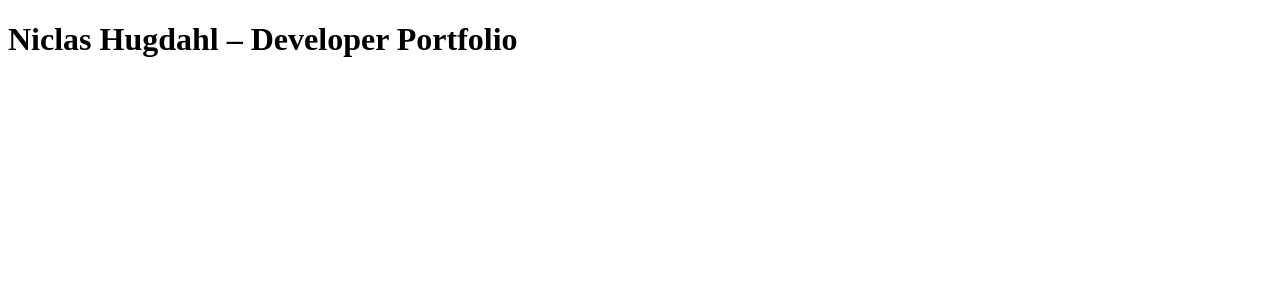
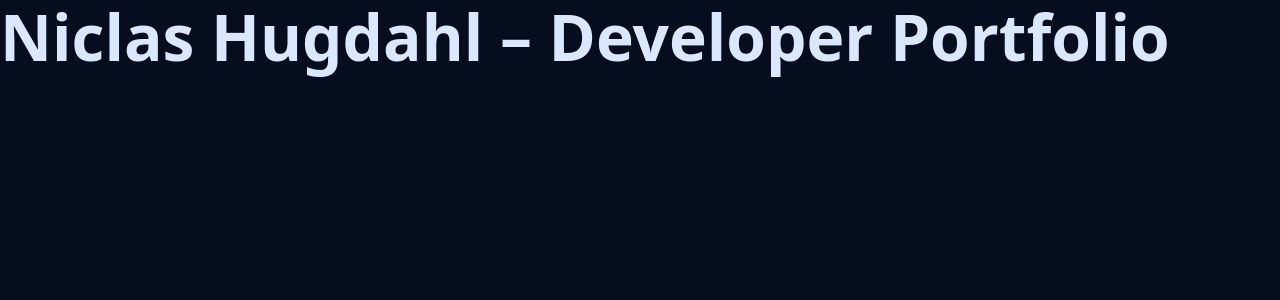
Before and after one commit to NiclO1337/frontend-projects, a React (Vite) app in the folder project3-portfolio-website/: page / in a window 1280 px wide. Shown: the top 300 px of the page. Built offline with nearby package versions, Linux system fonts and the light colour scheme.

Commit message:
project-3: add design tokens

```diff
--- a/project3-portfolio-website/src/main.jsx
+++ b/project3-portfolio-website/src/main.jsx
@@ -1,6 +1,8 @@
 import { StrictMode } from "react";
 import { createRoot } from "react-dom/client";
 import App from "./App.jsx";
+import "./styles/tokens.css";
+import "./styles/global.css";
 
 createRoot(document.getElementById("root")).render(
   <StrictMode>
--- /dev/null
+++ b/project3-portfolio-website/src/styles/global.css
@@ -0,0 +1,82 @@
+/* Self-hosted variable fonts. Imports must come first in a CSS file. */
+@import "@fontsource-variable/space-grotesk";
+@import "@fontsource-variable/inter";
+@import "@fontsource-variable/jetbrains-mono";
+
+/* Reset: padding and border count towards an element's width. */
+*,
+*::before,
+*::after {
+  box-sizing: border-box;
+}
+
+body {
+  margin: 0;
+  min-height: 100vh;
+  background: var(--color-bg);
+  color: var(--color-text);
+  font-family: var(--font-body);
+  font-size: var(--text-body);
+  line-height: 1.65;
+}
+
+h1,
+h2,
+h3 {
+  margin: 0;
+  font-family: var(--font-heading);
+  line-height: 1.15;
+}
+
+h1 {
+  font-size: var(--text-h1);
+  font-weight: 700;
+}
+
+h2 {
+  font-size: var(--text-h2);
+  font-weight: 600;
+}
+
+p {
+  max-width: 68ch;
+  margin: 0;
+}
+
+img,
+svg {
+  display: block;
+  max-width: 100%;
+}
+
+a {
+  color: var(--color-accent);
+  text-underline-offset: 0.2em;
+}
+
+/* Form controls don't inherit the page font by default. */
+button,
+input,
+textarea {
+  font: inherit;
+}
+
+/* Neon focus ring for everything that can be focused by keyboard. */
+:focus-visible {
+  outline: 2px solid var(--color-accent);
+  outline-offset: 3px;
+  box-shadow: var(--glow-sm);
+}
+
+/* Hidden on screen, still read by screen readers. */
+.visually-hidden {
+  position: absolute;
+  width: 1px;
+  height: 1px;
+  margin: -1px;
+  padding: 0;
+  overflow: hidden;
+  clip-path: inset(50%);
+  white-space: nowrap;
+  border: 0;
+}
--- /dev/null
+++ b/project3-portfolio-website/src/styles/tokens.css
@@ -0,0 +1,74 @@
+/*
+  Design tokens. Dark is the default. The light theme overrides the colour
+  tokens when <html data-theme="light"> is set (see step 10).
+  Text pairs meet WCAG AA (4.5:1), UI borders meet 3:1.
+*/
+
+:root {
+  color-scheme: dark;
+
+  /* Colours */
+  --color-bg: #060d1f;
+  --color-surface: #0b1630;
+  --color-surface-2: #112042;
+  --color-text: #dbe7ff;
+  --color-text-muted: #8fa3c7;
+  --color-accent: #5ce1ff;
+  --color-on-accent: #060d1f;
+  --color-accent-2: #a99bff;
+  --color-border: #1d2d52;
+  --color-input-border: #4f6a99;
+
+  /* Neon glows */
+  --glow-sm: 0 0 8px rgb(92 225 255 / 0.45);
+  --glow-lg: 0 0 24px rgb(92 225 255 / 0.35), 0 0 2px #5ce1ff;
+
+  /* Fonts (Fontsource variable fonts, imported in global.css) */
+  --font-heading: "Space Grotesk Variable", system-ui, sans-serif;
+  --font-body: "Inter Variable", system-ui, sans-serif;
+  --font-mono: "JetBrains Mono Variable", ui-monospace, monospace;
+
+  /* Font sizes */
+  --text-h1: clamp(2.25rem, 1.6rem + 3vw, 4rem);
+  --text-h2: clamp(1.5rem, 1.2rem + 1.2vw, 2rem);
+  --text-body: 1rem;
+  --text-label: 0.8125rem;
+
+  /* Spacing */
+  --space-1: 0.25rem;
+  --space-2: 0.5rem;
+  --space-3: 1rem;
+  --space-4: 1.5rem;
+  --space-5: 2rem;
+  --space-6: 3rem;
+  --space-7: 4rem;
+  --space-8: 6rem;
+
+  /* Shape and layout */
+  --radius-sm: 6px;
+  --radius: 14px;
+  --radius-pill: 999px;
+  --sidebar-width: min(40vw, 480px);
+  --content-max: 760px;
+
+  --transition: 200ms ease;
+}
+
+:root[data-theme="light"] {
+  color-scheme: light;
+
+  --color-bg: #f3f7ff;
+  --color-surface: #ffffff;
+  --color-surface-2: #e6eefc;
+  --color-text: #0b1630;
+  --color-text-muted: #46597d;
+  --color-accent: #0369a1;
+  --color-on-accent: #ffffff;
+  --color-accent-2: #5b43d6;
+  --color-border: #d3def2;
+  --color-input-border: #7d90b3;
+
+  /* In light mode the neon is toned down to soft blue shadows. */
+  --glow-sm: 0 0 6px rgb(3 105 161 / 0.25);
+  --glow-lg: 0 4px 18px rgb(3 105 161 / 0.18);
+}
```
Also changed, not shown: 1 other file (tests, documents, lock files or other folders).
